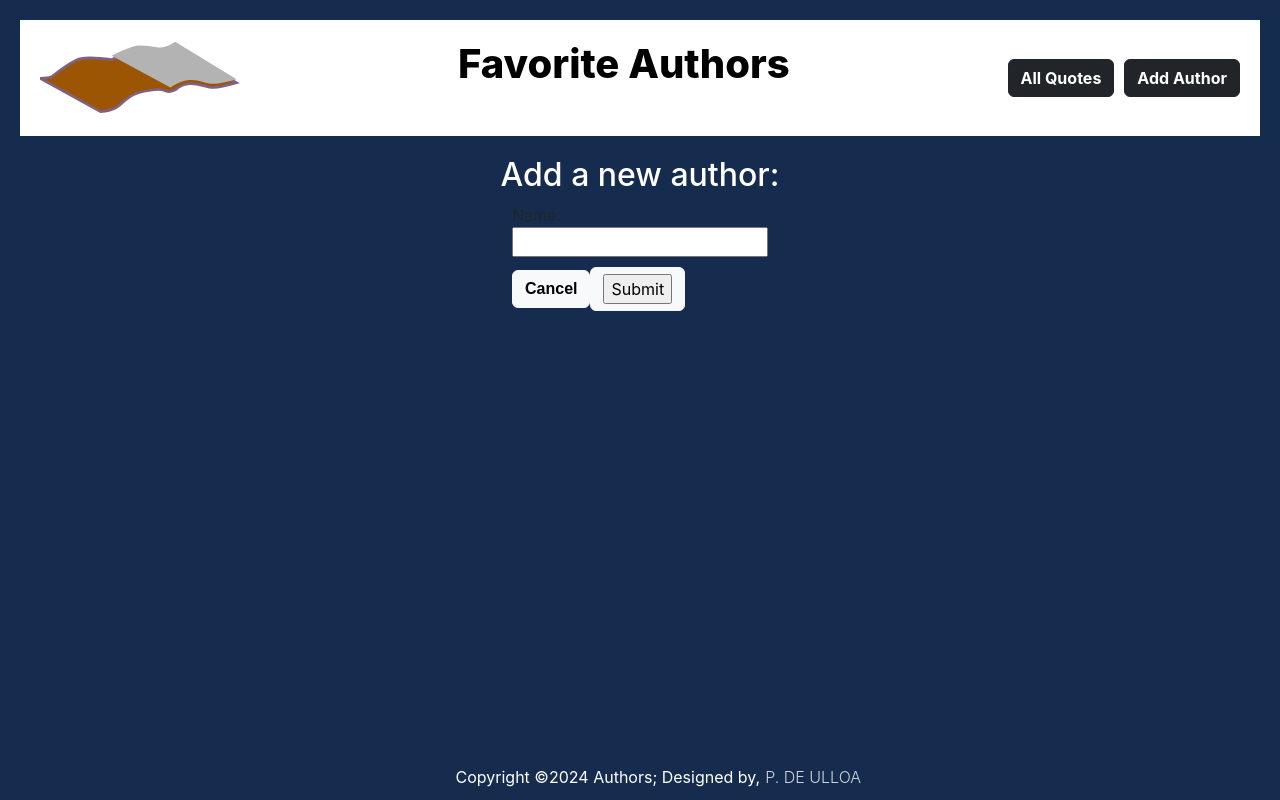
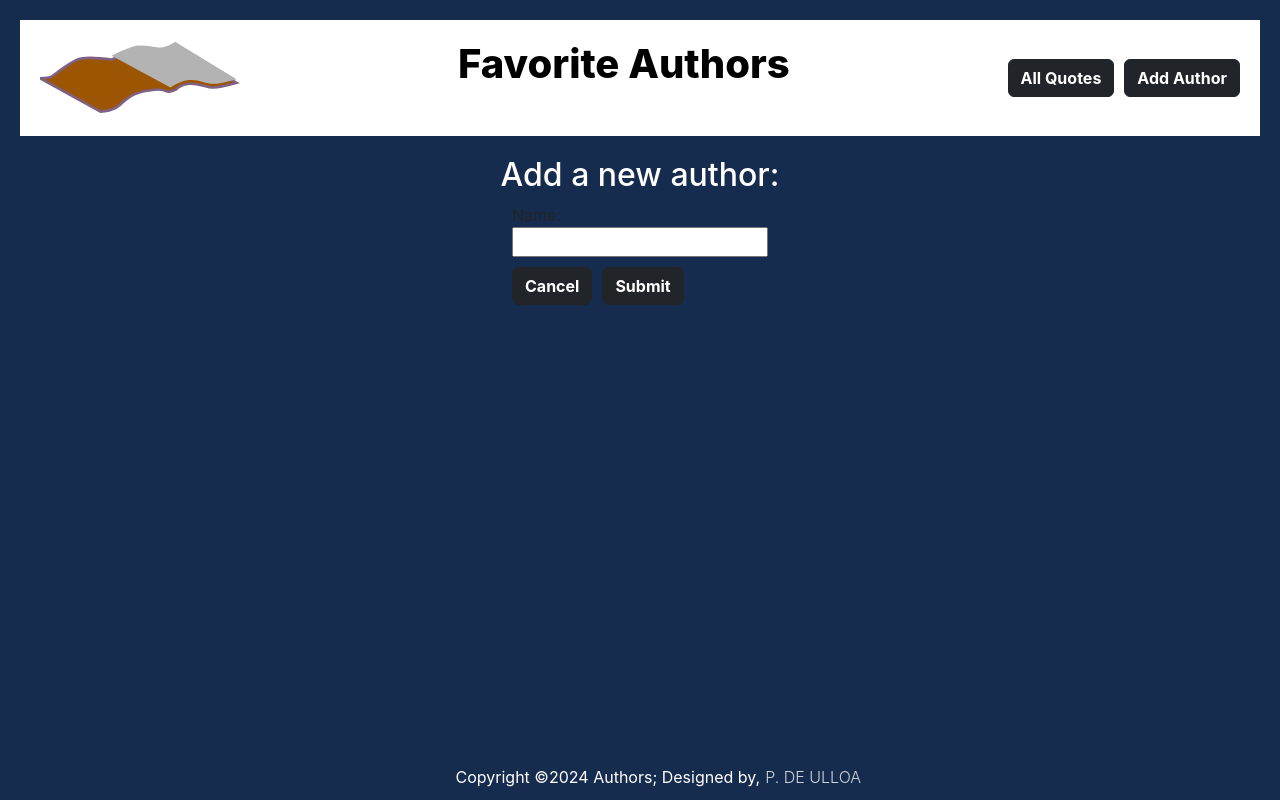
Before and after one commit to PaulDeUlloa/MERN_Authors, a React (Create React App) app in the folder client/: page /authors/new in a window 1280 px wide. Built offline with nearby package versions, Linux system fonts and the light colour scheme.

Commit message:
create page buttons added

```diff
--- a/client/src/view/CreateAuthor.jsx
+++ b/client/src/view/CreateAuthor.jsx
@@ -38,14 +38,18 @@ const CreateAuthor = () => {
             value={name}
             onChange={(e) => setName(e.target.value)}
           />
-          <div id="newAuthorButtonSpacing">
-            <Link to="/authors">
-              <button id="cancelSubmitButtonsFont" class="btn btn-light">
+          <div id="buttonSpacing">
+            <button class="btn btn-dark">
+              <Link to="/authors" id="navbarLinksFontColor">
                 Cancel
-              </button>
-            </Link>
-            <button id="createSubmitButton" class="btn btn-light">
-              <input type="submit" value="Submit" id="testDecorationSubmit" />
+              </Link>
+            </button>
+            <button
+              class="btn btn-dark"
+              type="submit"
+              id="navbarLinksFontColor"
+            >
+              Submit
             </button>
           </div>
         </div>
```
